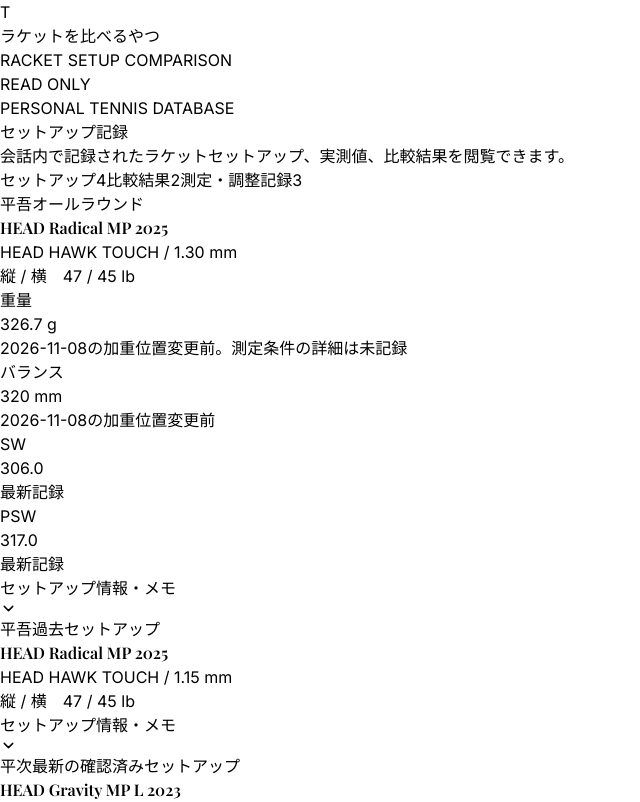
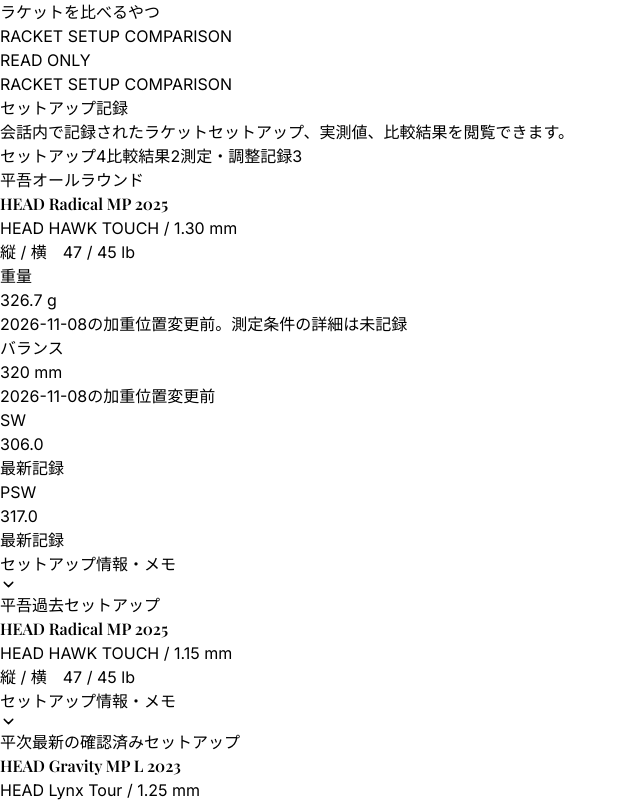
Before and after one commit to IshidaKazuki0605/tennis-compass, a React (Vite) app in the folder client/: page / in a window 1280 px wide. Shown: the top 802 px of the page, without its empty margins (0-640 px from the left). Built offline with nearby package versions, Linux system fonts and the light colour scheme.

Commit message:
Polish public rating labels and branding

```diff
--- a/client/src/pages/Home.tsx
+++ b/client/src/pages/Home.tsx
@@ -26,7 +26,6 @@ export default function Home() {
       <header className="border-b border-[#dce5dc] bg-white">
         <div className="mx-auto flex max-w-6xl items-center justify-between px-5 py-5">
           <div className="flex items-center gap-3">
-            <div className="flex h-11 w-11 items-center justify-center rounded-xl bg-[#173f32] text-lg font-bold text-white">T</div>
             <div>
               <div className="text-xl font-bold tracking-tight text-[#173f32]">ラケットを比べるやつ</div>
               <div className="text-xs tracking-[0.18em] text-[#75877c]">RACKET SETUP COMPARISON</div>
@@ -38,7 +37,7 @@ export default function Home() {
 
       <main className="mx-auto max-w-6xl px-5 py-9">
         <section className="mb-8">
-          <p className="mb-2 text-xs font-semibold tracking-[0.2em] text-[#7d927f]">PERSONAL TENNIS DATABASE</p>
+          <p className="mb-2 text-xs font-semibold tracking-[0.2em] text-[#7d927f]">RACKET SETUP COMPARISON</p>
           <h1 className="text-3xl font-bold tracking-tight text-[#173f32] sm:text-4xl">セットアップ記録</h1>
           <p className="mt-3 max-w-2xl text-sm leading-7 text-[#68796e]">
             会話内で記録されたラケットセットアップ、実測値、比較結果を閲覧できます。
```
